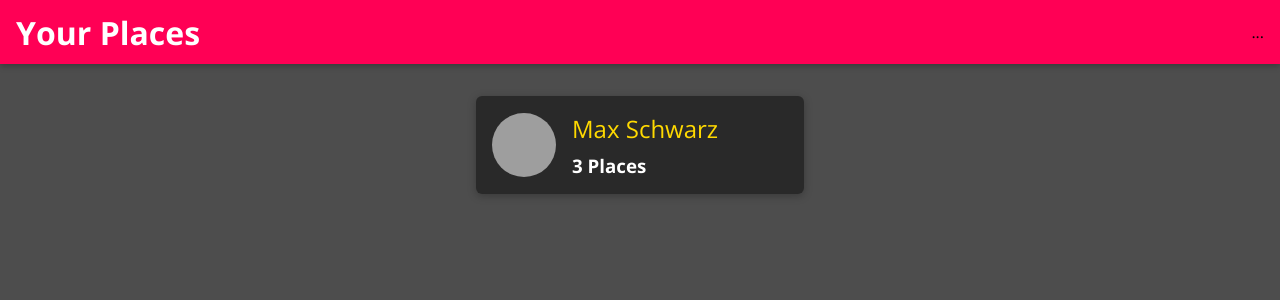
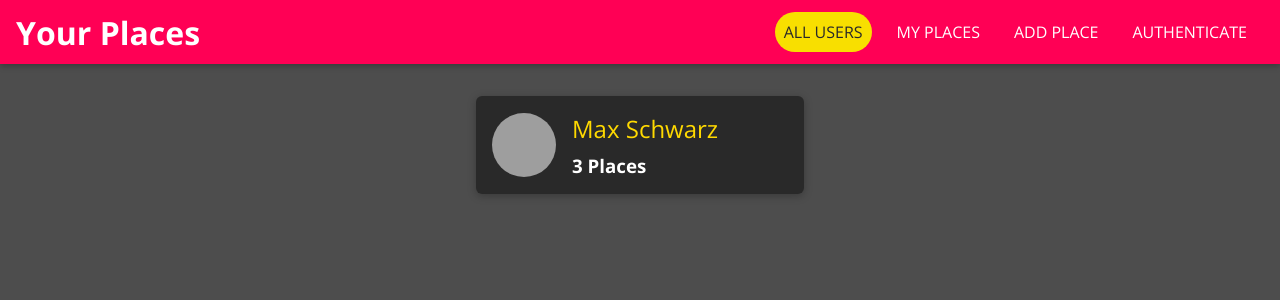
Before and after one commit to eminkmru/MERN-Stack-Project, a React (Create React App) app: page / in a window 1280 px wide. Shown: the top 300 px of the page. Built offline with nearby package versions, Linux system fonts and the light colour scheme; grey boxes are pictures that could not be loaded.

Commit message:
added nav links

```diff
--- a/src/shared/components/Navigation/MainNavigation.js
+++ b/src/shared/components/Navigation/MainNavigation.js
@@ -1,6 +1,7 @@
 import React from "react";
 import "./MainNavigation.css";
 import MainHeader from "./MainHeader";
+import NavLinks from "./NavLinks";
 import { Link } from "react-router-dom";
 
 const MainNavigation = (props) => {
@@ -14,7 +15,9 @@
       <h1 className="main-navigation__title">
         <Link to="/">Your Places</Link>
       </h1>
-      <nav>...</nav>
+      <nav className="main-navigation__header-nav">
+        <NavLinks />
+      </nav>
     </MainHeader>
   );
 };
--- a/src/shared/components/Navigation/NavLinks.css
+++ b/src/shared/components/Navigation/NavLinks.css
@@ -0,0 +1,76 @@
+.nav-links {
+  list-style: none;
+  margin: 0;
+  padding: 0;
+  width: 100%;
+  height: 100%;
+  display: flex;
+  flex-direction: column;
+  justify-content: center;
+  align-items: center;
+}
+
+.nav-links li {
+  margin: 1rem;
+}
+
+.nav-links a {
+  border: 1px solid transparent;
+  color: #292929;
+  text-decoration: none;
+  padding: 0.5rem;
+}
+
+.nav-links a:hover,
+.nav-links a:active,
+.nav-links a.active {
+  background: #f8df00;
+  color: #292929;
+  border-radius: 30px;
+}
+
+.nav-links button {
+  cursor: pointer;
+  border: 1px solid #292929;
+  color: #292929;
+  background: transparent;
+  padding: 0.5rem;
+  font: inherit;
+}
+
+.nav-links button:focus {
+  outline: none;
+}
+
+.nav-links button:hover,
+.nav-links button:active {
+  background: #292929;
+  color: white;
+}
+
+@media (min-width: 768px) {
+  .nav-links {
+    flex-direction: row;
+  }
+
+  .nav-links li {
+    margin: 0 0.5rem;
+  }
+
+  .nav-links a {
+    color: white;
+    text-decoration: none;
+  }
+
+  .nav-links button {
+    border: 1px solid white;
+    color: white;
+    background: transparent;
+  }
+
+  .nav-links button:hover,
+  .nav-links button:active {
+    background: #f8df00;
+    color: #292929;
+  }
+}
--- a/src/shared/components/Navigation/NavLinks.js
+++ b/src/shared/components/Navigation/NavLinks.js
@@ -0,0 +1,27 @@
+import React from "react";
+import { NavLink } from "react-router-dom";
+
+import "./NavLinks.css";
+
+const NavLinks = (props) => {
+  return (
+    <ul className="nav-links">
+      <li>
+        <NavLink to="/" exact>
+          ALL USERS
+        </NavLink>
+      </li>
+      <li>
+        <NavLink to="/u1/places">MY PLACES</NavLink>
+      </li>
+      <li>
+        <NavLink to="/places/new">ADD PLACE</NavLink>
+      </li>
+      <li>
+        <NavLink to="/auth">AUTHENTICATE</NavLink>
+      </li>
+    </ul>
+  );
+};
+
+export default NavLinks;
```
